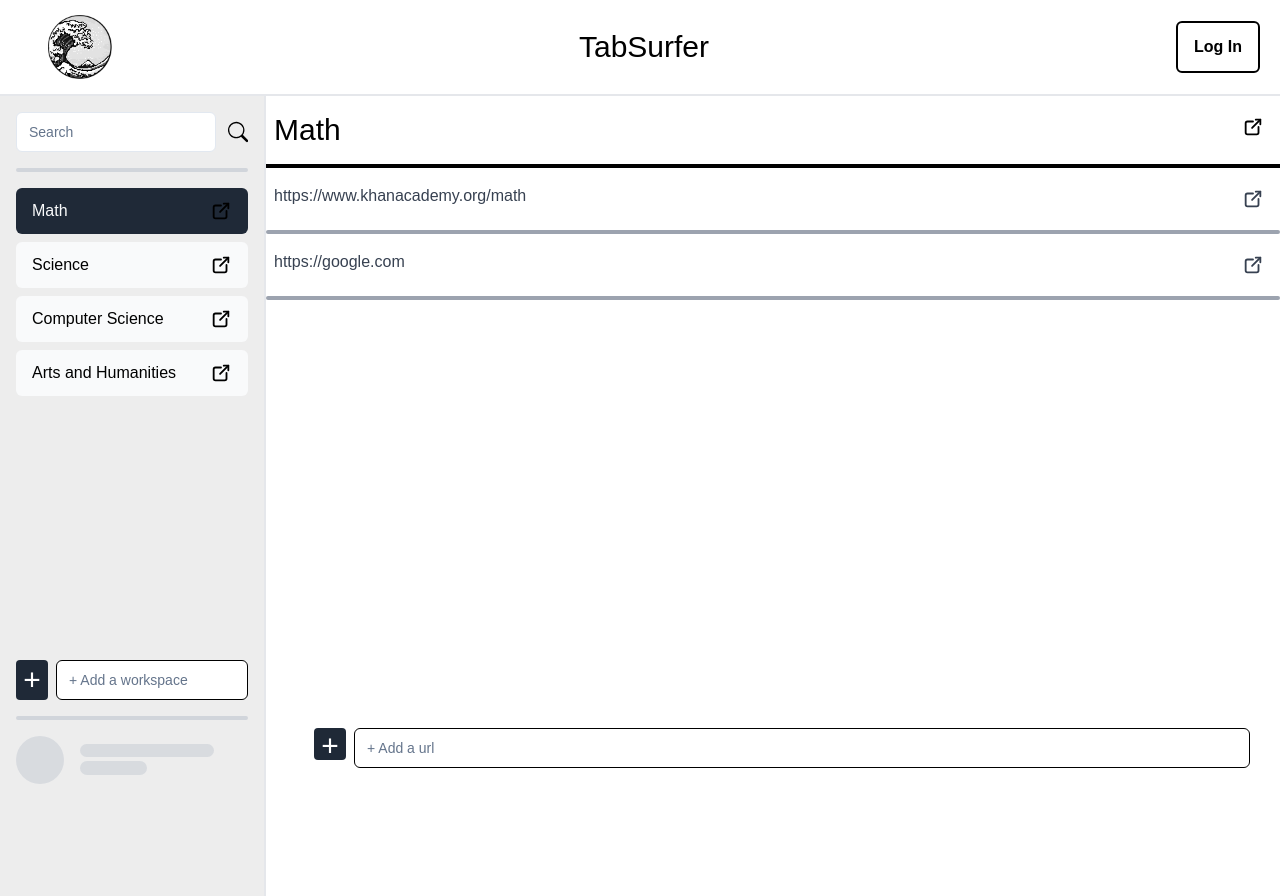
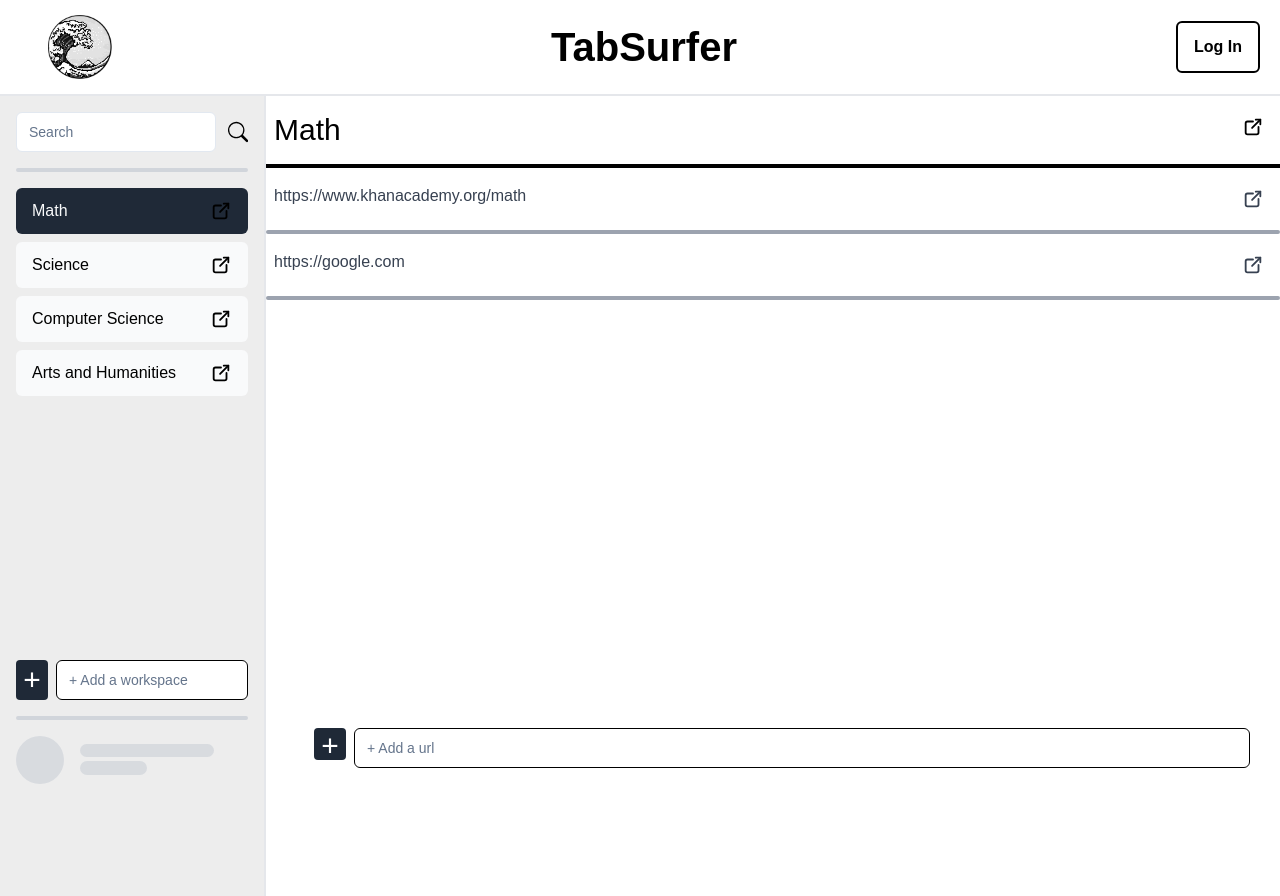
Before and after one commit to justin-huiyun-lee/TabSurfer, a Next.js app: page / in a window 1280 px wide. Built offline with nearby package versions, Linux system fonts and the light colour scheme.

Commit message:
failed changes

```diff
--- a/src/app/globals.css
+++ b/src/app/globals.css
@@ -23,14 +23,32 @@ body {
   }
 }
 
+.wiggler {
+  animation: wiggle 1s infinite;
+}
+
+@keyframes wiggle {
+  0% {
+    transform: rotate(-5deg);
+  }
+
+  50% {
+    transform: rotate(5deg);
+  }
+
+  100% {
+    transform: rotate(-5deg);
+  }
+}
+
 /**********************************************
 ********************* Font ********************
 ***********************************************/
 
 #title {
   font-family: "Poppins", sans-serif;
-  font-size: 18px;
-  font-weight: 400;
+  font-size: 40px;
+  font-weight: 600;
 }
 
 /**********************************************
--- a/src/components/Navbar.tsx
+++ b/src/components/Navbar.tsx
@@ -15,7 +15,7 @@ const Navbar = () => {
         />
       </div>
       <div>
-        <h1 className="cursor-pointer text-3xl font-light duration-300 hover:scale-105">
+        <h1 id="title">
           TabSurfer
         </h1>
       </div>
```
